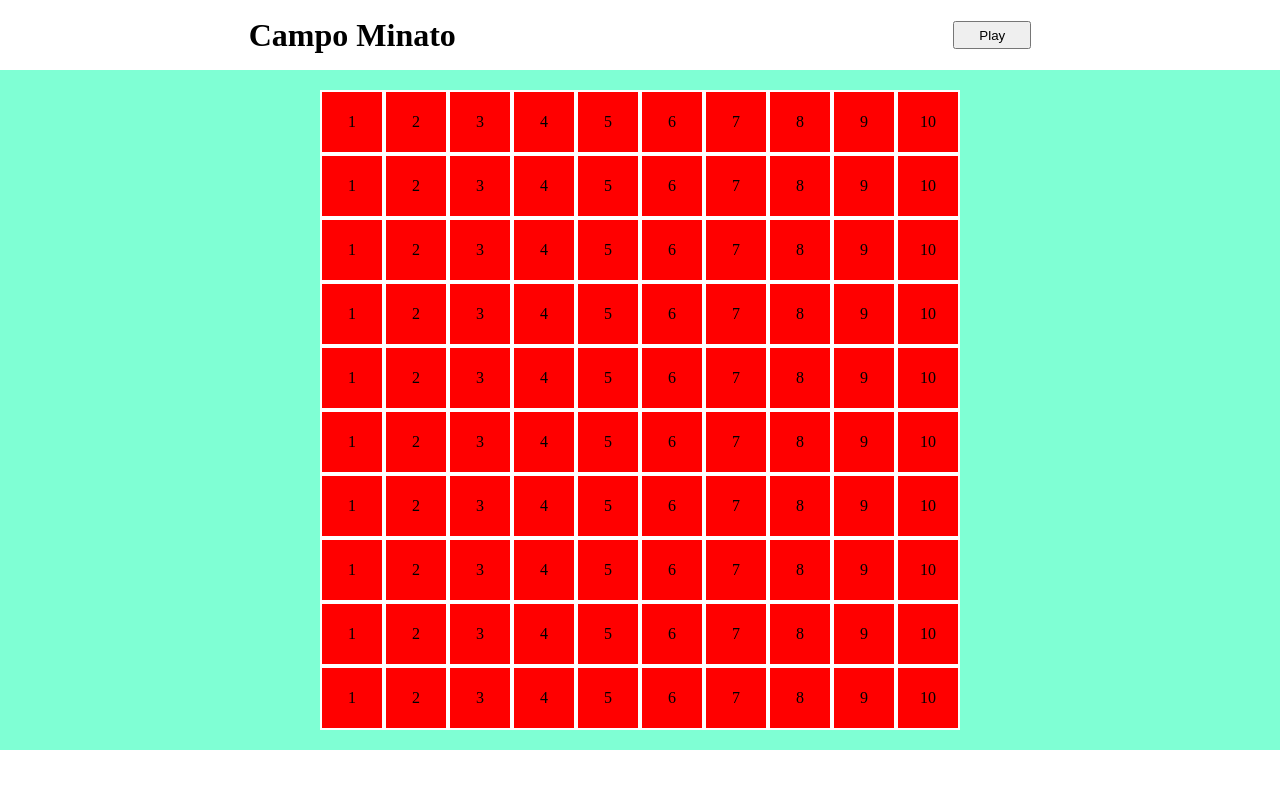
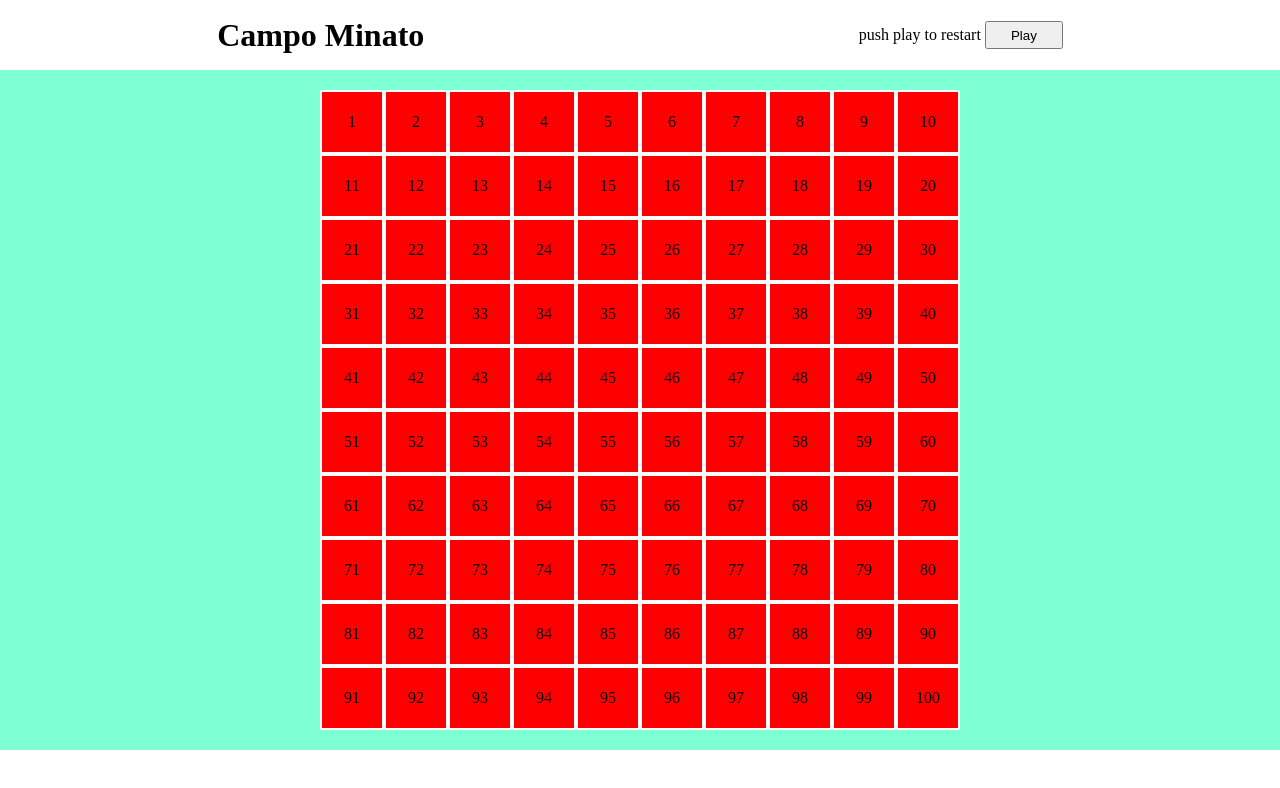
Before and after one commit to FontaMatte/js-campominato-grid, a plain HTML site: page index.html in a window 1280 px wide. Drawn offline with Linux system fonts and the light colour scheme.

Commit message:
exercise completed

```diff
--- a/css/style.css
+++ b/css/style.css
@@ -99,7 +99,6 @@ main {
 .grid-container {
     width: 80vh;
     height: 80vh;
-    background-color: red;
     display: flex;
     flex-wrap: wrap;
 }
@@ -108,12 +107,13 @@ main {
     width: calc(100% / 10);
     height: calc(100% / 10);
     border: 2px solid white;
+    background-color: red;
     display: flex;
     justify-content: center;
     align-items: center;
 }
 
-.grid-container  .grid-cell .clicked {
+.grid-container  .grid-cell.clicked {
     background-color: aquamarine;
 }
 
--- a/index.html
+++ b/index.html
@@ -15,120 +15,12 @@
                 </h1>
             </div>
             <div class="header-right">
+                <span>push play to restart</span>
                 <button id="play-button">Play</button>
             </div>
         </header>
         <main>
             <div class="grid-container">
-                <div class="grid-cell">1</div>
-                <div class="grid-cell">2</div>
-                <div class="grid-cell">3</div>
-                <div class="grid-cell">4</div>
-                <div class="grid-cell">5</div>
-                <div class="grid-cell">6</div>
-                <div class="grid-cell">7</div>
-                <div class="grid-cell">8</div>
-                <div class="grid-cell">9</div>
-                <div class="grid-cell">10</div>
-
-                <div class="grid-cell">1</div>
-                <div class="grid-cell">2</div>
-                <div class="grid-cell">3</div>
-                <div class="grid-cell">4</div>
-                <div class="grid-cell">5</div>
-                <div class="grid-cell">6</div>
-                <div class="grid-cell">7</div>
-                <div class="grid-cell">8</div>
-                <div class="grid-cell">9</div>
-                <div class="grid-cell">10</div>
-
-                <div class="grid-cell">1</div>
-                <div class="grid-cell">2</div>
-                <div class="grid-cell">3</div>
-                <div class="grid-cell">4</div>
-                <div class="grid-cell">5</div>
-                <div class="grid-cell">6</div>
-                <div class="grid-cell">7</div>
-                <div class="grid-cell">8</div>
-                <div class="grid-cell">9</div>
-                <div class="grid-cell">10</div>
-
-                <div class="grid-cell">1</div>
-                <div class="grid-cell">2</div>
-                <div class="grid-cell">3</div>
-                <div class="grid-cell">4</div>
-                <div class="grid-cell">5</div>
-                <div class="grid-cell">6</div>
-                <div class="grid-cell">7</div>
-                <div class="grid-cell">8</div>
-                <div class="grid-cell">9</div>
-                <div class="grid-cell">10</div>
-
-                <div class="grid-cell">1</div>
-                <div class="grid-cell">2</div>
-                <div class="grid-cell">3</div>
-                <div class="grid-cell">4</div>
-                <div class="grid-cell">5</div>
-                <div class="grid-cell">6</div>
-                <div class="grid-cell">7</div>
-                <div class="grid-cell">8</div>
-                <div class="grid-cell">9</div>
-                <div class="grid-cell">10</div>
-
-                <div class="grid-cell">1</div>
-                <div class="grid-cell">2</div>
-                <div class="grid-cell">3</div>
-                <div class="grid-cell">4</div>
-                <div class="grid-cell">5</div>
-                <div class="grid-cell">6</div>
-                <div class="grid-cell">7</div>
-                <div class="grid-cell">8</div>
-                <div class="grid-cell">9</div>
-                <div class="grid-cell">10</div>
-
-                <div class="grid-cell">1</div>
-                <div class="grid-cell">2</div>
-                <div class="grid-cell">3</div>
-                <div class="grid-cell">4</div>
-                <div class="grid-cell">5</div>
-                <div class="grid-cell">6</div>
-                <div class="grid-cell">7</div>
-                <div class="grid-cell">8</div>
-                <div class="grid-cell">9</div>
-                <div class="grid-cell">10</div>
-
-                <div class="grid-cell">1</div>
-                <div class="grid-cell">2</div>
-                <div class="grid-cell">3</div>
-                <div class="grid-cell">4</div>
-                <div class="grid-cell">5</div>
-                <div class="grid-cell">6</div>
-                <div class="grid-cell">7</div>
-                <div class="grid-cell">8</div>
-                <div class="grid-cell">9</div>
-                <div class="grid-cell">10</div>
-
-                <div class="grid-cell">1</div>
-                <div class="grid-cell">2</div>
-                <div class="grid-cell">3</div>
-                <div class="grid-cell">4</div>
-                <div class="grid-cell">5</div>
-                <div class="grid-cell">6</div>
-                <div class="grid-cell">7</div>
-                <div class="grid-cell">8</div>
-                <div class="grid-cell">9</div>
-                <div class="grid-cell">10</div>
-
-                <div class="grid-cell">1</div>
-                <div class="grid-cell">2</div>
-                <div class="grid-cell">3</div>
-                <div class="grid-cell">4</div>
-                <div class="grid-cell">5</div>
-                <div class="grid-cell">6</div>
-                <div class="grid-cell">7</div>
-                <div class="grid-cell">8</div>
-                <div class="grid-cell">9</div>
-                <div class="grid-cell">10</div>
             </div>
         </main>
         <script type="text/javascript" src="js/script.js"></script>
--- a/js/script.js
+++ b/js/script.js
@@ -0,0 +1,48 @@
+
+let gridContainer = document.querySelector('.grid-container');
+const playButton = document.querySelector('#play-button');
+
+// richiamo la funzione che mi genera la grilgia
+const newGrid = cellGenerator();
+
+// utilizzo il playButton per resettare la griglia
+playButton.addEventListener('click',
+    function() {
+
+        // al play rimuovo la vecchia griglia prima di crearne una nuova
+        while (gridContainer.hasChildNodes()) {
+            gridContainer.removeChild(gridContainer.firstChild);
+          }
+
+        // richaimo la funzione per generare la nuova griglia
+        const restart = cellGenerator();
+    }
+)
+
+
+// Dichiaro la funzione che genera la griglia
+function cellGenerator() {
+    // uso un ciclo for per generare le celle
+    for (let i = 1; i <= 100; i++) {
+
+        const gridCell = document.createElement('div');
+        gridCell.classList.add('grid-cell');
+        gridCell.innerHTML = i;
+        gridContainer.append(gridCell);
+
+        // creo l'evento per cambiare colore alle celle cliccate
+        gridCell.addEventListener('click',
+
+            function() {
+                console.log('numero cliccato: ' + i);
+
+                if (gridCell.classList.contains('clicked')) {
+                    gridCell.classList.remove('clicked');
+                }
+                else {
+                    gridCell.classList.add('clicked');
+                }
+            }
+        )
+    }
+}
```
